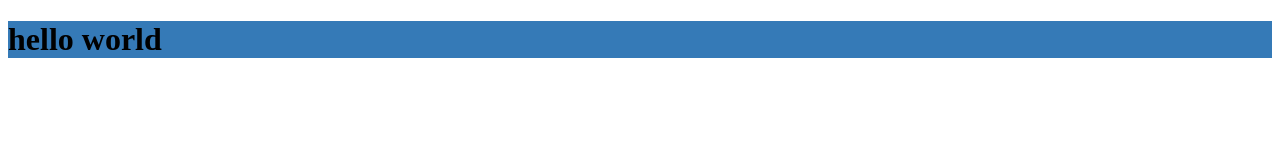
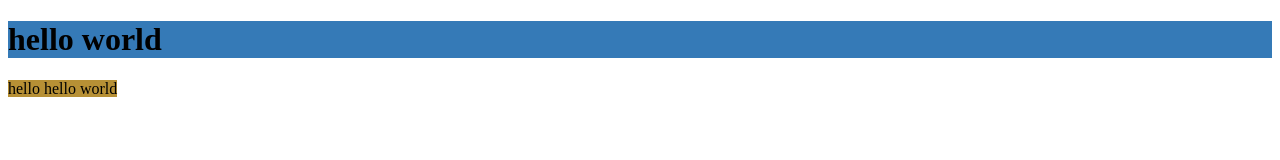
Before and after one commit to utkarsh-183/HTML-CSE29, a plain HTML site: page color.html in a window 1280 px wide. Drawn offline with Linux system fonts and the light colour scheme.

Commit message:
using colour in html

```diff
--- a/color.html
+++ b/color.html
@@ -7,5 +7,6 @@
 </head>
 <body>
     <h1 style="background-color:rgb(53, 122, 183)">hello world </h1>
+    <p1  style="background-color:rgb(183, 144, 53)">hello hello world</p1>
 </body>
 </html>
```
